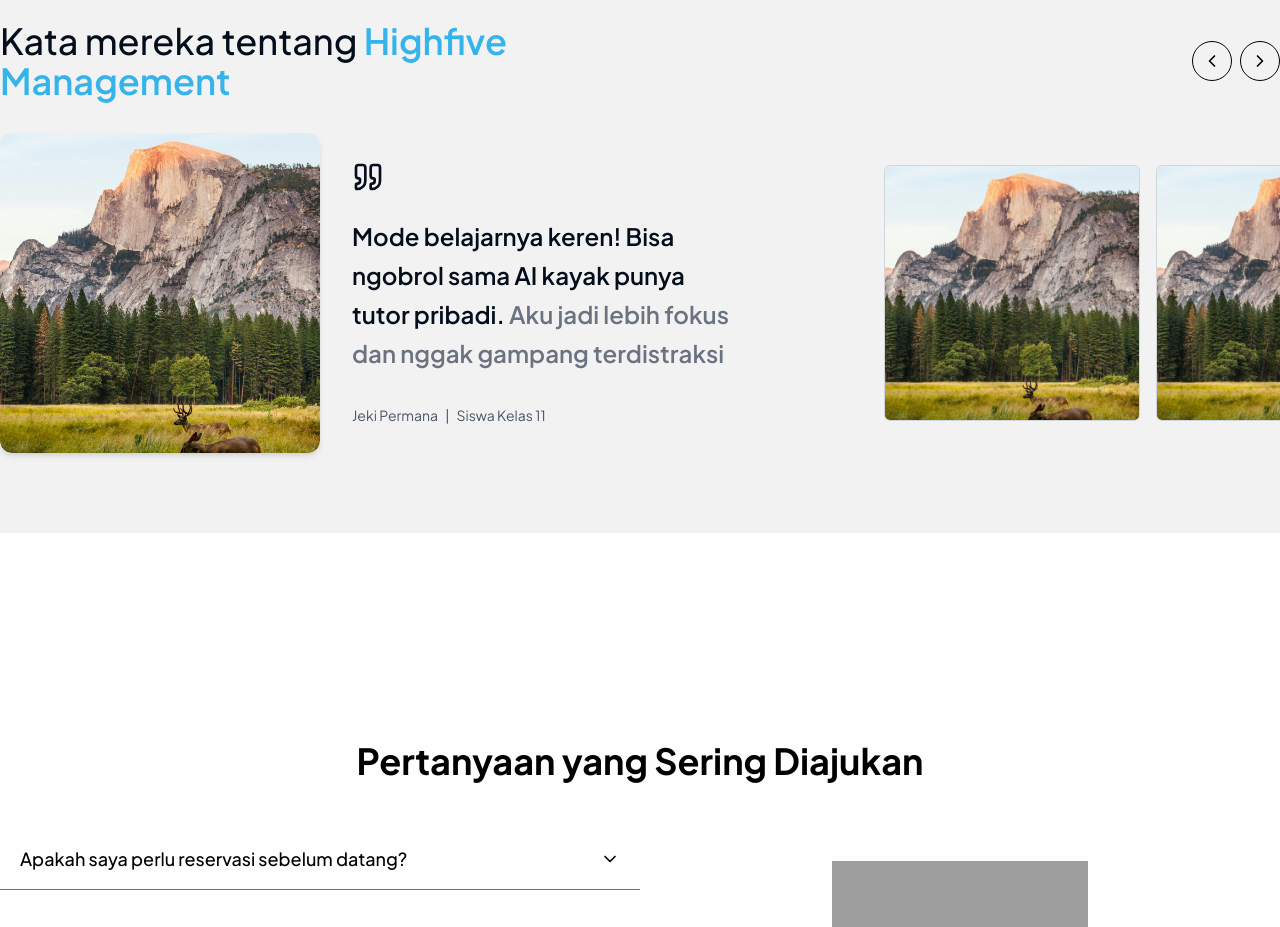
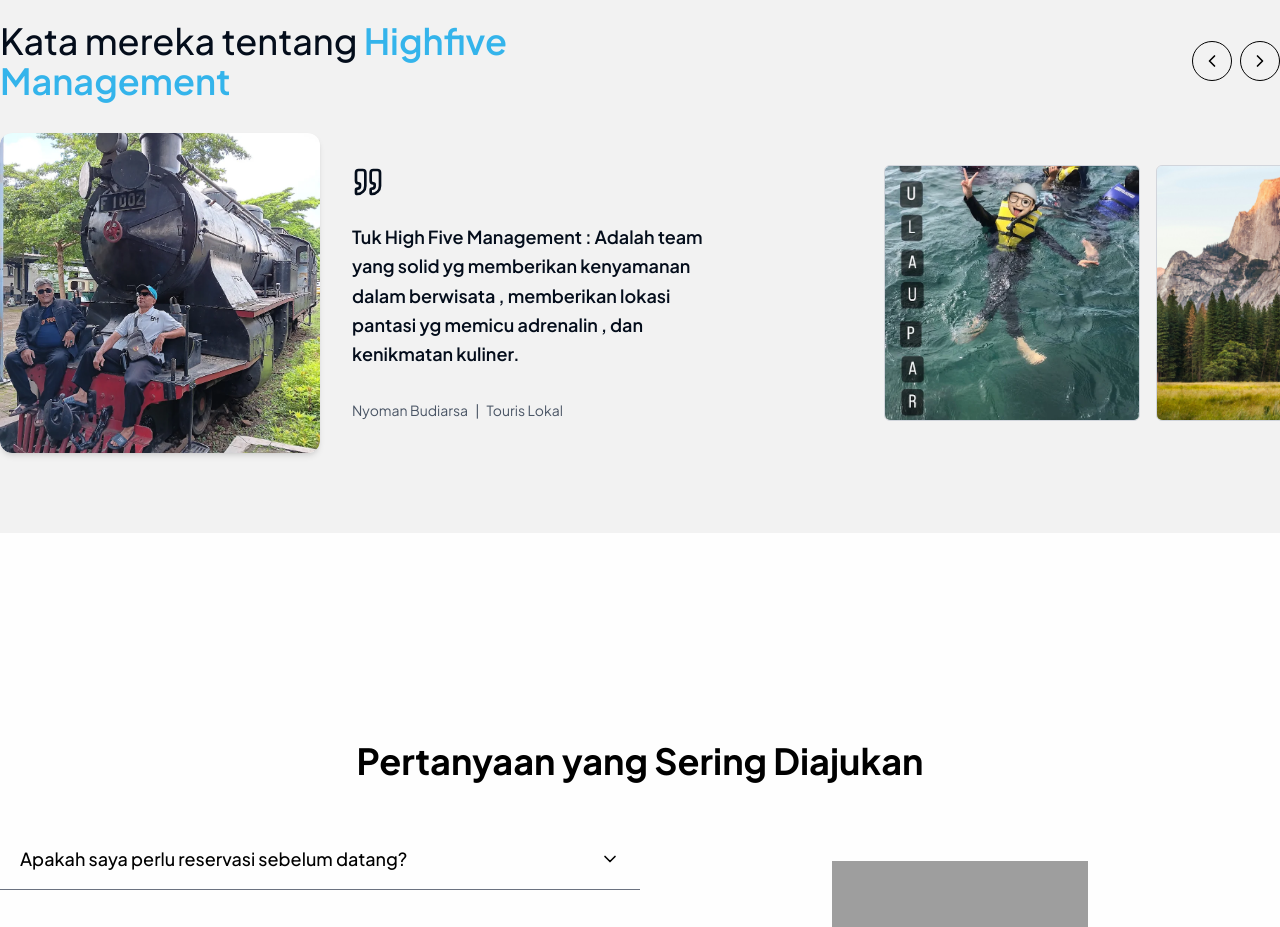
Before and after one commit to JiePrass/highfive-management, a Next.js app: page / in a window 1280 px wide. Shown: the part 3000-3927 px from the top of the page. Built offline with nearby package versions, Linux system fonts and the light colour scheme; grey boxes are pictures that could not be loaded.

Commit message:
update review

```diff
--- a/src/components/landing/review.tsx
+++ b/src/components/landing/review.tsx
@@ -8,21 +8,21 @@
 
 const reviews = [
     {
-        name: 'Jeki Permana',
-        role: 'Siswa Kelas 11',
-        text: `Mode belajarnya keren! Bisa ngobrol sama AI kayak punya tutor pribadi. Aku jadi lebih fokus dan nggak gampang terdistraksi`,
-        image: '/images/placeholder.jpg',
+        name: 'Nyoman Budiarsa',
+        role: 'Touris Lokal',
+        text: `Tuk High Five Management : Adalah team yang solid yg memberikan kenyamanan dalam berwisata , memberikan lokasi pantasi yg memicu adrenalin , dan kenikmatan kuliner.`,
+        image: '/images/review.webp',
     },
     {
-        name: 'Alika Rahma',
-        role: 'Siswi Kelas 10',
-        text: `Fourtivity bikin belajar makin asyik! AI-nya paham banget cara ngajarin, aku jadi lebih cepat ngerti materi.`,
-        image: '/images/placeholder.jpg',
+        name: 'Nurfadillah Zahra',
+        role: 'Touris Lokal',
+        text: `Superrr duperrr seru traveling ditemani oleh highfive management,bikin pengalaman pertama aku main ke pulau semakin berkesan dengan pelayanan yang luar biasa istimewa…sukses selalu highfive management`,
+        image: '/images/review1.webp',
     },
     {
-        name: 'Raka Firmansyah',
-        role: 'Siswa Kelas 12',
-        text: `Nggak nyangka belajar bisa seseru ini. Fourtivity ngebantu aku siapin ujian dengan cara yang beda dan menarik.`,
+        name: 'Ade Firman',
+        role: 'Touris Lokal',
+        text: `Service yg sangat baik..humble dan pandai menciptakan suasana kekeluargaan dalam keseruan.pokoknya keren abislah..tetap pertahankan! Sukses selalu`,
         image: '/images/placeholder.jpg',
     },
 ]
@@ -45,7 +45,7 @@
 
     return (
         <section className="w-full bg-card py-20 relative overflow-hidden">
-            <div className="container mx-auto">
+            <div className="container mx-auto px-6 md:px-0">
                 {/* Navigasi tombol */}
                 <div className="flex justify-between items-center mb-8">
                     <h2 className="text-xl md:text-4xl font-medium max-w-xl text-foreground">
@@ -93,10 +93,10 @@
                     {/* Review Text */}
                     <div className="flex-1 max-w-sm flex flex-col gap-2 justify-center z-10 h-80">
                         <Quote className="w-8 h-8 mb-4 text-foreground" />
-                        <p className="text-2xl font-semibold text-foreground leading-relaxed">
+                        <p className="md:text-lg font-semibold text-foreground leading-relaxed">
                             {reviews[current].text.split('Aku')[0]}
                             <span className="text-muted-foreground">
-                                Aku{reviews[current].text.split('Aku')[1]}
+                                {reviews[current].text.split('Aku')[1]}
                             </span>
                         </p>
                         <div className="mt-6 text-sm text-gray-600">
```
Also changed, not shown: public/images/review.webp (added), public/images/review1.webp (added).
